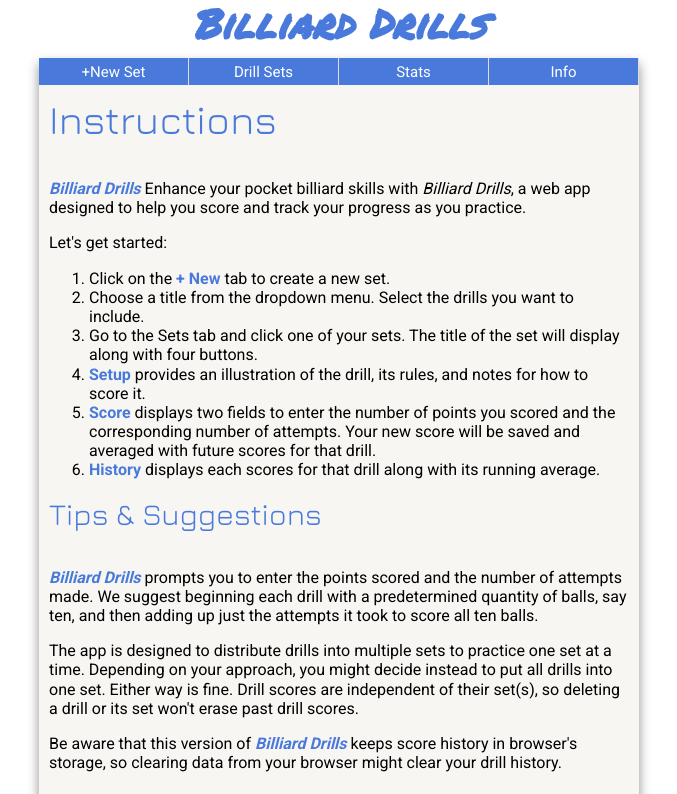
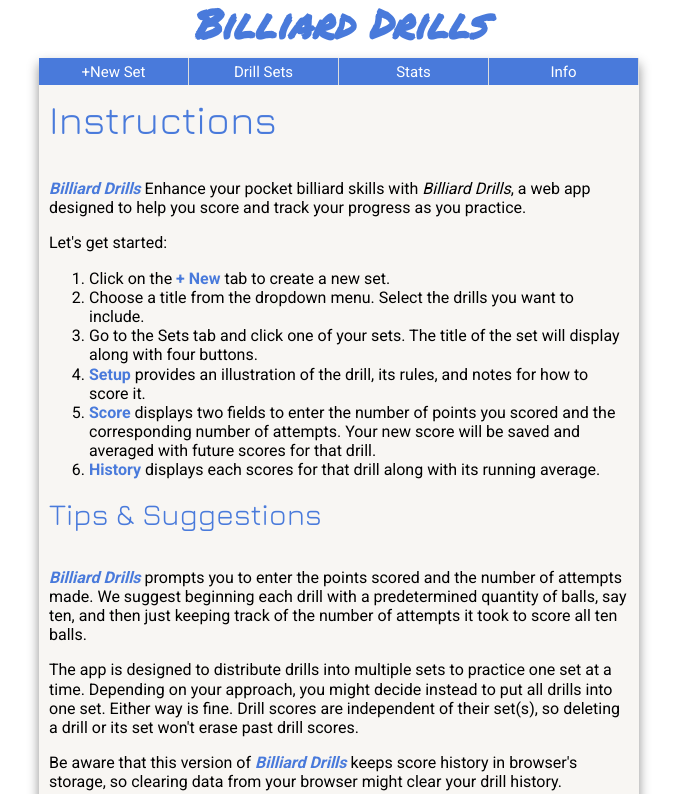
Before and after one commit to salvatoremark/billiard-drills, a React (Vite) app: page /info in a window 1280 px wide. Shown: the top 794 px of the page, without its empty margins (301-978 px from the left). Built offline with nearby package versions, Linux system fonts and the light colour scheme.

Commit message:
Make edit to text

```diff
--- a/src/components/Info.jsx
+++ b/src/components/Info.jsx
@@ -46,7 +46,7 @@ export default function Info() {
         <span className='appname'>Billiard Drills</span> prompts you to enter
         the points scored and the number of attempts made. We suggest beginning
         each drill with a predetermined quantity of balls, say ten, and then
-        adding up just the attempts it took to score all ten balls.
+        just keeping track of the number of attempts it took to score all ten balls.
       </p>
       <p>
         The app is designed to distribute drills into multiple sets to practice
```
